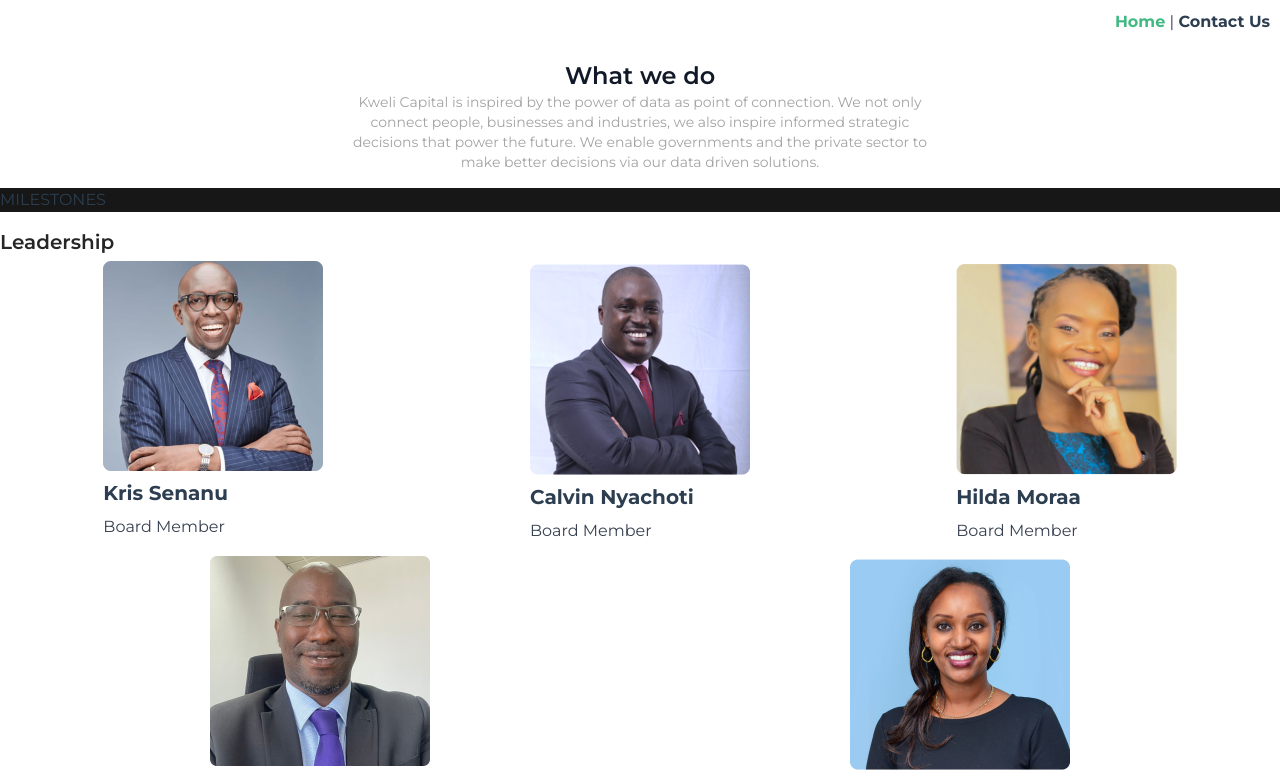
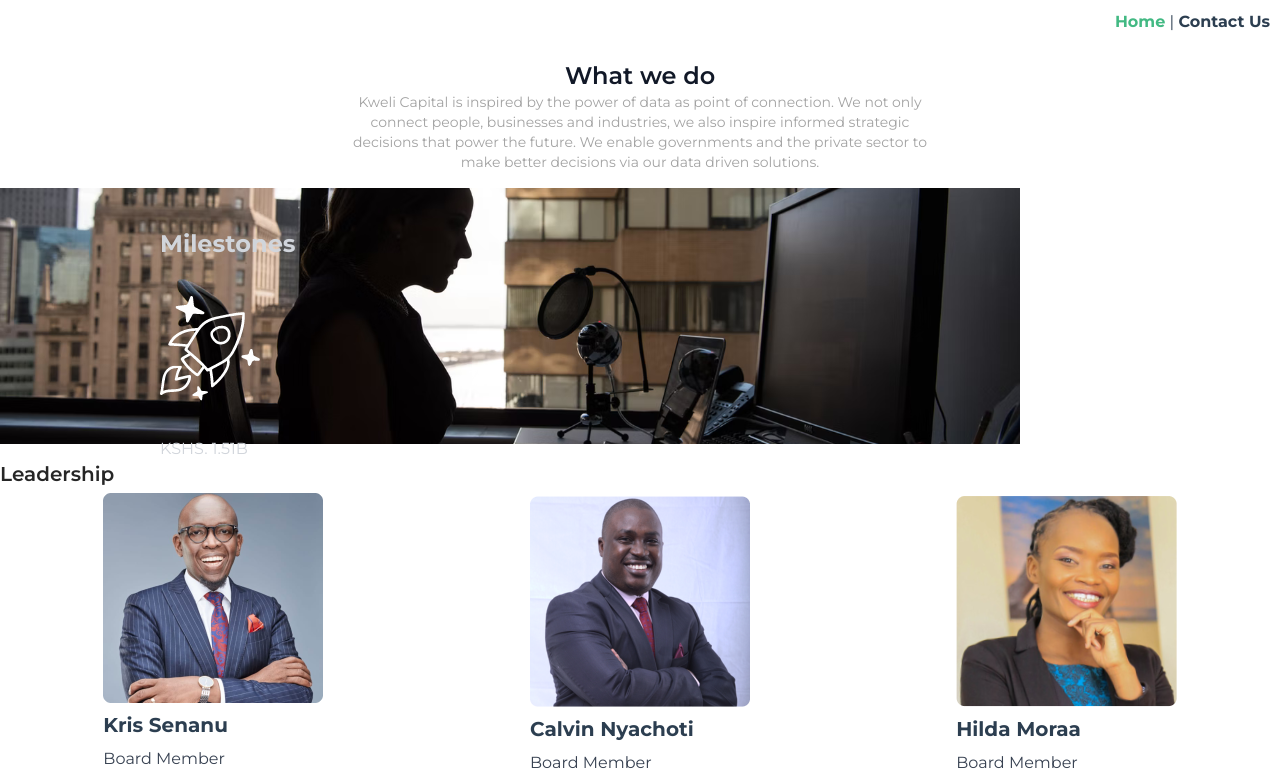
Before and after one commit to kwelimarvo/kweli-website-project, a Vue app: page / in a window 1280 px wide. Shown: the top 777 px of the page. Built offline with nearby package versions, Linux system fonts and the light colour scheme.

Commit message:
Milestones section update

```diff
--- a/src/views/HomeView.vue
+++ b/src/views/HomeView.vue
@@ -7,9 +7,22 @@
     </div>
   </section>
 
-  <section id="milestones" class="bg-neutral-900">
-    <div>
-      MILESTONES
+  <section id="milestones">
+    <div class="bg-[url('/src/assets/images/milestones.png')] h-64 bg-no-repeat">
+      <div class="container mx-auto grid md:grid-cols-2 place-items-center">
+        <div class="w-1/2 pt-10 text-gray-300  ">
+          <h3 class="font-bold text-2xl">Milestones</h3>
+          <span>
+            <img class="my-9" src="../assets/images/rocket.png" alt="">
+            <h3>KSHS. 1.51B</h3>
+          </span>
+        </div>
+
+        <div class="w-1/2">
+
+        </div>
+
+      </div>
     </div>
   </section>
 
@@ -122,7 +135,6 @@
     </div>
   </section>
 
-
   <section id="footer" class="bg-[url('/src/assets/images/footerimg.png')]">
     <div>
       <p>&copy; Copyright KWELI CAPITAL. All Rights Reserved</p>
```
Also changed, not shown: src/assets/images/rocket.png (added).
